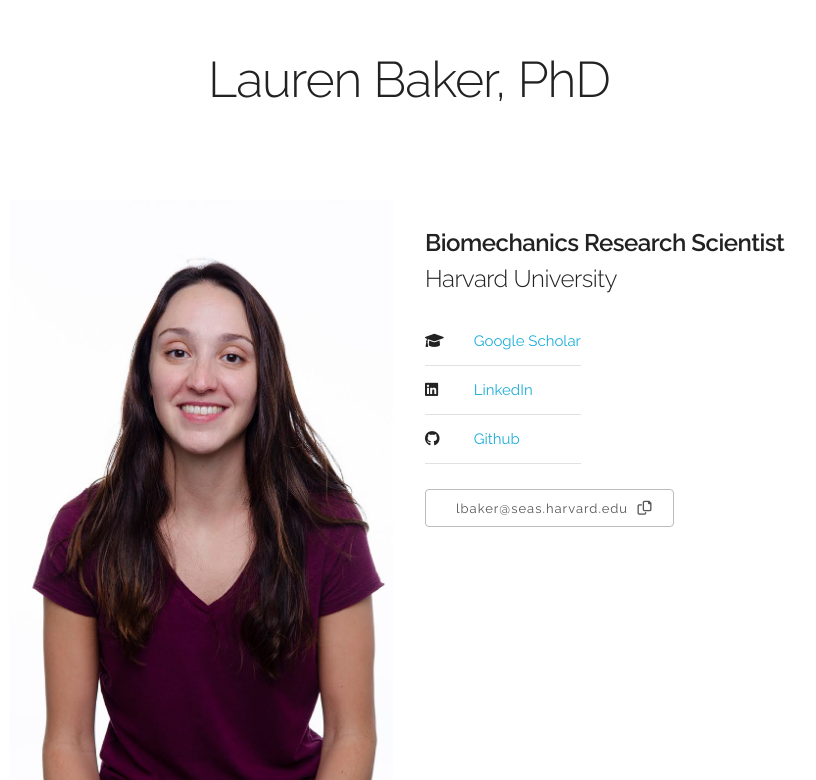
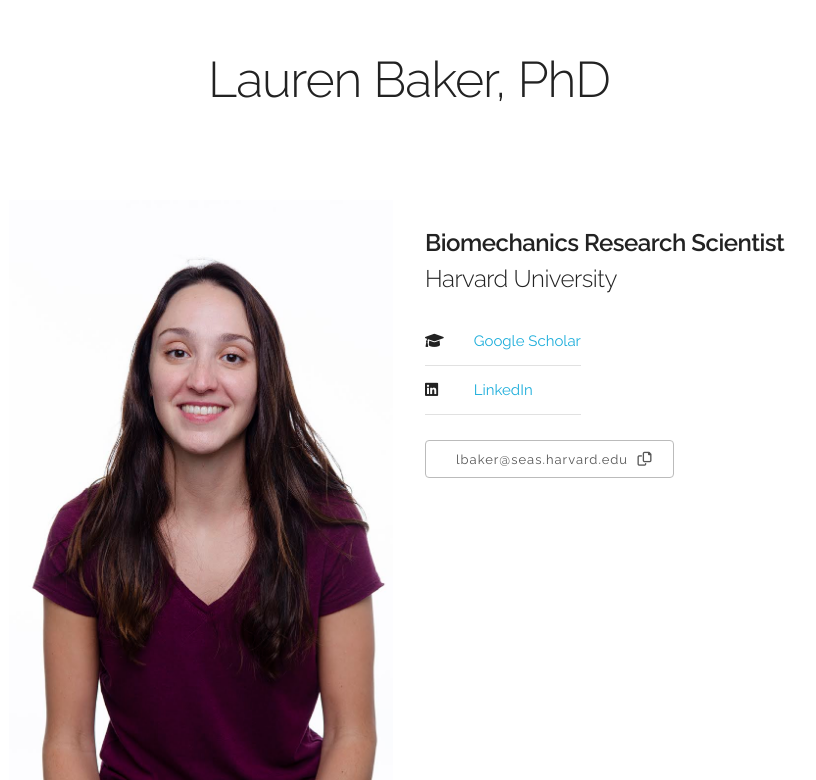
Before and after one commit to bakerl12/bakerl12.github.io, a plain HTML site: page index.html in a window 1280 px wide. Shown: the part 130-910 px from the top of the page, without its empty margins (231-1047 px from the left). Drawn offline with nearby package versions, Linux system fonts and the light colour scheme; a script that the page names is missing.

Commit message:
removed git hub link

```diff
--- a/index.html
+++ b/index.html
@@ -81,10 +81,7 @@
                             title="LinkedIn" class="link">
                                 LinkedIn</a></td>
                     </tr>
-                    <tr>
-                        <td><i class="fab fa-github fa-1x"></i></td>
-                        <td><a href="https://github.com/bakerl12" title="Github" class="link">
-                                Github</a></td>
+
                 </table>
                 <p>
                 <p>
```
